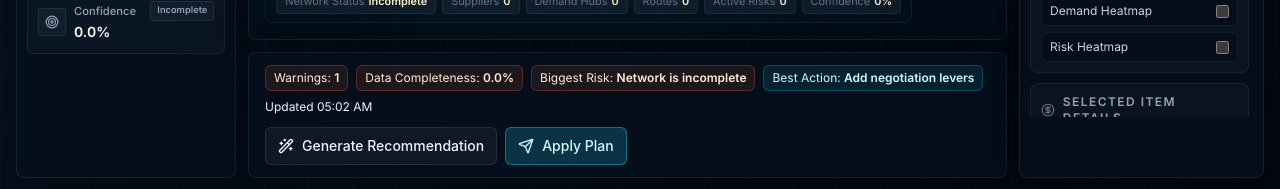
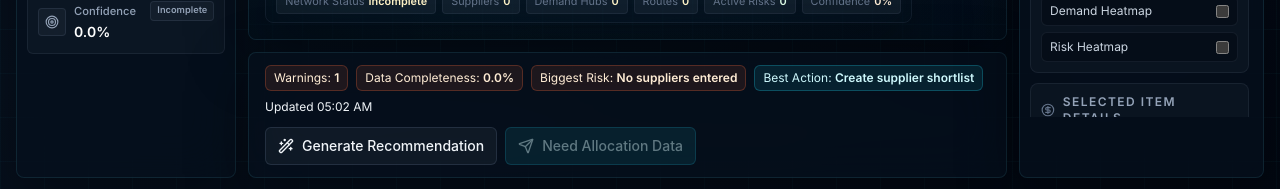
Before and after one commit to shivenparikh1/global-sourcing-predictor-dashboard, a React (Vite) app: page / in a window 1280 px wide. Shown: the part 763-952 px from the top of the page. Built offline with nearby package versions, Linux system fonts and the light colour scheme; what world-atlas would draw is missing.

Commit message:
Generate provisional recommendations from partial inputs

```diff
--- a/src/App.tsx
+++ b/src/App.tsx
@@ -517,6 +517,12 @@ export default function App() {
 
   const applyRecommendation = () => {
     const allocation = buildRecommendedAllocation(scenario, scenario.optimizationGoal);
+    const hasAllocation = Object.values(allocation).some((value) => value > 0);
+    if (!hasAllocation) {
+      window.alert("This recommendation is provisional. Fill supplier, demand, route, cost, capacity, and lead-time inputs before applying an allocation.");
+      setGeneratedAt(nowStamp());
+      return;
+    }
     updateScenario(applyAllocation(scenario, allocation), "Recommended allocation applied");
     setGeneratedAt(nowStamp());
   };
--- a/src/components/CommandMapTab.tsx
+++ b/src/components/CommandMapTab.tsx
@@ -325,6 +325,7 @@ function BottomDecisionStrip({
   onApply: () => void;
 }) {
   const biggestRisk = recommendation.biggestRisk || "Network incomplete";
+  const canApplyPlan = Object.values(recommendation.supplierMix).some((value) => value > 0);
   return (
     <section className="panel flex flex-wrap items-center justify-between gap-3 px-4 py-3 animate-panel-in">
       <div className="flex flex-wrap items-center gap-2 text-xs">
@@ -339,9 +340,16 @@ function BottomDecisionStrip({
           <Wand2 size={16} />
           Generate Recommendation
         </button>
-        <button className="btn btn-primary" type="button" onClick={onApply} data-testid="command-apply-plan">
+        <button
+          className="btn btn-primary disabled:cursor-not-allowed disabled:opacity-45"
+          type="button"
+          onClick={onApply}
+          disabled={!canApplyPlan}
+          title={canApplyPlan ? "Apply recommended allocation" : "Complete supplier, demand, route, cost, capacity, and lead-time inputs before applying a plan."}
+          data-testid="command-apply-plan"
+        >
           <Send size={16} />
-          Apply Plan
+          {canApplyPlan ? "Apply Plan" : "Need Allocation Data"}
         </button>
       </div>
     </section>
--- a/src/components/RecommendationPanel.tsx
+++ b/src/components/RecommendationPanel.tsx
@@ -18,6 +18,7 @@ const decisionClass = (decision: Recommendation["finalDecision"]) => {
 export default function RecommendationPanel({ recommendation, generatedAt, onGenerate, onApply }: RecommendationPanelProps) {
   const [memoOpen, setMemoOpen] = useState(false);
   const missing = recommendation.missingData.slice(0, 4);
+  const canApplyPlan = Object.values(recommendation.supplierMix).some((value) => value > 0);
   return (
     <section className="panel-soft flex h-full flex-col p-3">
       <div className="mb-3 flex items-center justify-between gap-3">
@@ -63,9 +64,16 @@ export default function RecommendationPanel({ recommendation, generatedAt, onGen
             <Wand2 size={16} />
             Generate Recommendation
           </button>
-          <button className="btn btn-primary" type="button" onClick={onApply} data-testid="apply-recommendation">
+          <button
+            className="btn btn-primary disabled:cursor-not-allowed disabled:opacity-45"
+            type="button"
+            onClick={onApply}
+            disabled={!canApplyPlan}
+            title={canApplyPlan ? "Apply recommended allocation" : "Complete supplier, demand, route, cost, capacity, and lead-time inputs before applying a plan."}
+            data-testid="apply-recommendation"
+          >
             <Send size={16} />
-            Apply Plan
+            {canApplyPlan ? "Apply Plan" : "Need Allocation Data"}
           </button>
         </div>
       </div>
--- a/src/logic/recommendationEngine.ts
+++ b/src/logic/recommendationEngine.ts
@@ -1,31 +1,133 @@
 import { calculatePrediction } from "./predictionEngine";
 import { buildRecommendedAllocation, formatAllocationMix } from "./optimizationEngine";
-import type { Recommendation, Scenario } from "./types";
+import type { Recommendation, Scenario, Supplier, SupplierPrediction } from "./types";
+
+const confidenceBandFor = (score: number) => (score < 60 ? "low" : score < 90 ? "medium" : "high");
+const titleCase = (value: string) => `${value[0]?.toUpperCase() ?? ""}${value.slice(1)}`;
+const listMissing = (fields: string[], limit = 4) => fields.slice(0, limit).join(", ");
+
+const hasText = (value: string) => Boolean(value.trim());
+
+const availableInputSummary = (scenario: Scenario) => {
+  const activeRoutes = scenario.routes.filter((route) => route.active).length;
+  const activeRisks = scenario.riskEvents.filter((risk) => risk.active).length;
+  const product = scenario.productDetails.name || scenario.productDetails.category || scenario.productDetails.descriptors ? "product context" : "";
+  return [
+    scenario.suppliers.length ? `${scenario.suppliers.length} supplier${scenario.suppliers.length === 1 ? "" : "s"}` : "",
+    scenario.demandHubs.length ? `${scenario.demandHubs.length} demand hub${scenario.demandHubs.length === 1 ? "" : "s"}` : "",
+    activeRoutes ? `${activeRoutes} active route${activeRoutes === 1 ? "" : "s"}` : "",
+    activeRisks ? `${activeRisks} active risk${activeRisks === 1 ? "" : "s"}` : "",
+    scenario.budget.budget ? "budget target" : "",
+    product,
+  ].filter(Boolean);
+};
+
+const supplierCompleteness = (supplier: Supplier) =>
+  [
+    hasText(supplier.name),
+    hasText(supplier.country),
+    supplier.baseUnitCost > 0,
+    supplier.capacity > 0,
+    supplier.leadTime > 0,
+    supplier.reliability > 0,
+    supplier.esgScore > 0,
+    supplier.financialHealth > 0,
+  ].filter(Boolean).length;
+
+const rankPartialSuppliers = (scenario: Scenario, predictions: SupplierPrediction[]) => {
+  const totalDemand = Math.max(1, scenario.demandHubs.reduce((sum, hub) => sum + Math.max(0, hub.monthlyDemand || hub.forecastDemand || 0), 0) || scenario.budget.monthlyDemand || 1);
+  return scenario.suppliers
+    .map((supplier) => {
+      const prediction = predictions.find((item) => item.supplierId === supplier.id);
+      const costScore = supplier.baseUnitCost > 0 ? Math.max(0, 100 - supplier.baseUnitCost) : 45;
+      const leadScore = supplier.leadTime > 0 ? Math.max(0, 100 - supplier.leadTime * 2) : 45;
+      const reliabilityScore = supplier.reliability || 45;
+      const riskScore = prediction ? Math.max(0, 100 - prediction.riskScore) : 45;
+      const capacityScore = supplier.capacity > 0 ? Math.min(100, (supplier.capacity / totalDemand) * 100) : 45;
+      const esgScore = supplier.esgScore || 45;
+      const completenessBoost = supplierCompleteness(supplier) * 2;
+      const score = costScore * 0.2 + leadScore * 0.18 + reliabilityScore * 0.18 + riskScore * 0.18 + capacityScore * 0.16 + esgScore * 0.1 + completenessBoost;
+      return { supplier, prediction, score };
+    })
+    .sort((a, b) => b.score - a.score);
+};
+
+const nextInputPush = (scenario: Scenario, missingFields: string[]) => {
+  if (!scenario.suppliers.length) return "Add at least two supplier records with country, cost, capacity, lead time, and reliability.";
+  if (!scenario.demandHubs.length) return "Add the demand hub and monthly demand so the recommendation can size allocation.";
+  if (!scenario.routes.some((route) => route.active)) return "Create at least one active supplier-to-demand route with freight cost, transit time, and allocation.";
+  if (missingFields.length) return `Fill next: ${listMissing(missingFields)}.`;
+  return "Review route allocation and export the decision memo.";
+};
+
+const buildPartialRecommendation = (scenario: Scenario, result: ReturnType<typeof calculatePrediction>): Recommendation => {
+  const confidenceBand = confidenceBandFor(result.confidenceScore);
+  const confidenceLabel = `${titleCase(confidenceBand)} (${result.confidenceScore}%)`;
+  const evidence = availableInputSummary(scenario);
+  const nextStep = nextInputPush(scenario, result.missingDataFields);
+  const activeRisk = scenario.riskEvents.find((risk) => risk.active);
+  const ranked = rankPartialSuppliers(scenario, result.suppliers);
+  const top = ranked[0];
+  const shortlist = ranked
+    .slice(0, 3)
+    .map(({ supplier }) => supplier.name || supplier.country || "Unnamed supplier")
+    .join(", ");
+
+  if (!scenario.suppliers.length) {
+    const product = scenario.productDetails.name || scenario.productDetails.category || "the product";
+    const demandContext = result.totalDemand ? `${result.totalDemand.toLocaleString()} units of visible demand` : "demand not entered yet";
+    const riskContext = activeRisk ? ` Active risk to account for: ${activeRisk.name}.` : "";
+    return {
+      supplierMix: {},
+      text: `Provisional recommendation: build the supplier shortlist before making an award decision for ${product}. Current context includes ${demandContext}.${riskContext} ${nextStep} This recommendation is intentionally low-confidence until supplier records, route costs, capacity, and lead-time inputs are filled.`,
+      recommendedAllocation: `No supplier allocation yet. Start by adding supplier candidates for ${product}.`,
+      whyThisPlan: `Based on the available ${evidence.length ? evidence.join(", ") : "blank workspace"} inputs, the model can guide the next sourcing step but cannot rank suppliers yet.`,
+      recommendedAction: nextStep,
+      keyTradeoff: "You can move quickly with intake data, but supplier approval should wait until supplier, route, cost, and capacity fields are complete.",
+      confidence: confidenceLabel,
+      missingData: result.missingDataFields,
+      finalDecision: "revise",
+      bestLever: "Create supplier shortlist",
+      biggestRisk: activeRisk?.name ?? "No suppliers entered",
+    };
+  }
+
+  const topName = top.supplier.name || top.supplier.country || "the leading supplier";
+  const topReasons = [
+    top.supplier.baseUnitCost > 0 ? `cost $${top.supplier.baseUnitCost.toFixed(2)}` : "",
+    top.supplier.capacity > 0 ? `capacity ${top.supplier.capacity.toLocaleString()}` : "",
+    top.supplier.leadTime > 0 ? `${top.supplier.leadTime}d supplier lead time` : "",
+    top.supplier.reliability > 0 ? `${top.supplier.reliability}% reliability` : "",
+    top.prediction?.riskScore ? `risk ${top.prediction.riskScore.toFixed(1)}` : "",
+  ].filter(Boolean);
+  const routeGap = scenario.routes.some((route) => route.active) ? "" : " Route data is missing, so this is not an allocation-ready plan.";
+  const demandGap = result.totalDemand > 0 ? "" : " Demand volume is missing, so capacity fit cannot be fully tested.";
+  return {
+    supplierMix: {},
+    text: `Provisional recommendation: keep ${topName} as the current front-runner from the available inputs${shortlist ? `, with shortlist view: ${shortlist}` : ""}. This is based on ${topReasons.length ? topReasons.join(", ") : "the supplier fields entered so far"}.${routeGap}${demandGap} ${nextStep} Do not treat this as approval-ready until the missing inputs are complete.`,
+    recommendedAllocation: `Provisional front-runner: ${topName}. Add demand and route data before percentage allocation.`,
+    whyThisPlan: `The model is using the supplier data that exists now: ${topReasons.length ? topReasons.join(", ") : evidence.join(", ") || "partial supplier records"}. Missing inputs keep the recommendation provisional.`,
+    recommendedAction: `Proceed as a draft only. ${nextStep}`,
+    keyTradeoff: "Early recommendations help directionally prioritize suppliers, but missing demand, route, cost, or capacity fields can change the final award.",
+    confidence: confidenceLabel,
+    missingData: result.missingDataFields,
+    finalDecision: "revise",
+    bestLever: nextStep,
+    biggestRisk: activeRisk?.name ?? (result.missingDataFields[0] || "Incomplete data"),
+  };
+};
 
 export const buildRecommendation = (scenario: Scenario): Recommendation => {
   const result = calculatePrediction(scenario);
   const allocation = buildRecommendedAllocation(scenario, scenario.optimizationGoal);
+  const hasAllocation = Object.values(allocation).some((value) => value > 0);
   const product = scenario.productDetails;
   const productContext = [product.name, product.category === "Other" ? product.customCategory : product.category, product.descriptors, product.specification, product.complianceRequirements, product.qualityRequirements]
     .filter(Boolean)
     .join(" ")
     .toLowerCase();
-  if (!Object.keys(allocation).length) {
-    const missing = result.missingDataFields.length ? ` Missing data reducing confidence: ${result.missingDataFields.slice(0, 5).join(", ")}.` : "";
-    return {
-      supplierMix: {},
-      text:
-        `Predictions will appear once you add at least one demand hub, one supplier, and one active supplier-to-demand route. Add supplier cost, demand volume, route cost, lead time, and capacity to generate a sourcing recommendation. Recommendation confidence is ${result.confidenceScore < 60 ? "low" : result.confidenceScore < 90 ? "medium" : "high"} at ${result.confidenceScore}%.${missing}`,
-      recommendedAllocation: "No feasible supplier allocation yet.",
-      whyThisPlan: "The sourcing network is incomplete, so the model is waiting for supplier, demand, route, cost, lead-time, and capacity inputs.",
-      recommendedAction: "Add supplier, demand, route, cost, capacity, and lead-time inputs before making an award decision.",
-      keyTradeoff: "Speed of setup versus recommendation confidence.",
-      confidence: `${result.confidenceScore < 60 ? "Low" : result.confidenceScore < 90 ? "Medium" : "High"} (${result.confidenceScore}%)`,
-      missingData: result.missingDataFields,
-      finalDecision: "revise",
-      bestLever: "Add negotiation levers",
-      biggestRisk: "Network is incomplete",
-    };
+  if (!hasAllocation) {
+    return buildPartialRecommendation(scenario, result);
   }
   const recommendedScenario = {
     ...scenario,
@@ -48,7 +150,7 @@ export const buildRecommendation = (scenario: Scenario): Recommendation => {
   if (/battery|hazard|hazmat|lithium|chemical/.test(productContext)) bestLever = "Compliance documentation and certified logistics";
   if (/fragile|cold chain|temperature|perishable|sterile/.test(productContext)) bestLever = "Special handling and packaging validation";
 
-  const finalDecision =
+  const decisionFromTargets =
     (scenario.budget.budget === 0 || recommendedResult.totalScenarioCost <= scenario.budget.budget) &&
     (scenario.budget.minServiceLevel === 0 || recommendedResult.serviceLevel >= scenario.budget.minServiceLevel) &&
     recommendedResult.weightedRisk < 64
@@ -57,6 +159,7 @@ export const buildRecommendation = (scenario: Scenario): Recommendation => {
           (scenario.budget.budget > 0 && recommendedResult.totalScenarioCost > scenario.budget.budget * 1.08)
         ? "reject"
         : "revise";
+  const finalDecision = result.missingDataFields.length || result.confidenceScore < 60 ? "revise" : decisionFromTargets;
 
   const mix = formatAllocationMix(scenario, allocation) || "no feasible supplier mix";
   const biggestRisk = activeRisk?.name ?? biggestRiskSupplier?.activeRiskNames[0] ?? `${biggestRiskSupplier?.country ?? "network"} exposure`;
@@ -83,7 +186,8 @@ export const buildRecommendation = (scenario: Scenario): Recommendation => {
     .filter((supplier) => supplier.included && supplier.country && supplier.country !== biggestRiskSupplier?.country)
     .map((supplier) => supplier.country)
     .slice(0, 2);
-  const recommendedAction =
+  const nextStep = nextInputPush(scenario, result.missingDataFields);
+  const baseRecommendedAction =
     finalDecision === "reject"
       ? "Reject due to tariff and lead-time exposure."
       : result.weightedRisk >= 62 || /compliance|regulated|battery|hazmat|lithium|medical|aerospace/.test(productContext)
@@ -91,12 +195,15 @@ export const buildRecommendation = (scenario: Scenario): Recommendation => {
         : backupCountries.length
           ? `Dual-source with ${backupCountries.join("/")} backup.`
           : "Approve supplier with backup source.";
+  const recommendedAction = result.missingDataFields.length ? `${baseRecommendedAction} Keep as provisional until completed: ${listMissing(result.missingDataFields)}.` : baseRecommendedAction;
 
   return {
     supplierMix: allocation,
     text,
     recommendedAllocation: mix,
-    whyThisPlan: `This plan follows ${scenario.optimizationGoal.toLowerCase()} using the current supplier, demand, route, risk, product, and constraint inputs.`,
+    whyThisPlan: result.missingDataFields.length
+      ? `This plan follows ${scenario.optimizationGoal.toLowerCase()} using available inputs, but it is still provisional. ${nextStep}`
+      : `This plan follows ${scenario.optimizationGoal.toLowerCase()} using the current supplier, demand, route, risk, product, and constraint inputs.`,
     recommendedAction,
     keyTradeoff:
       scenario.optimizationGoal === "Lowest cost"
```
